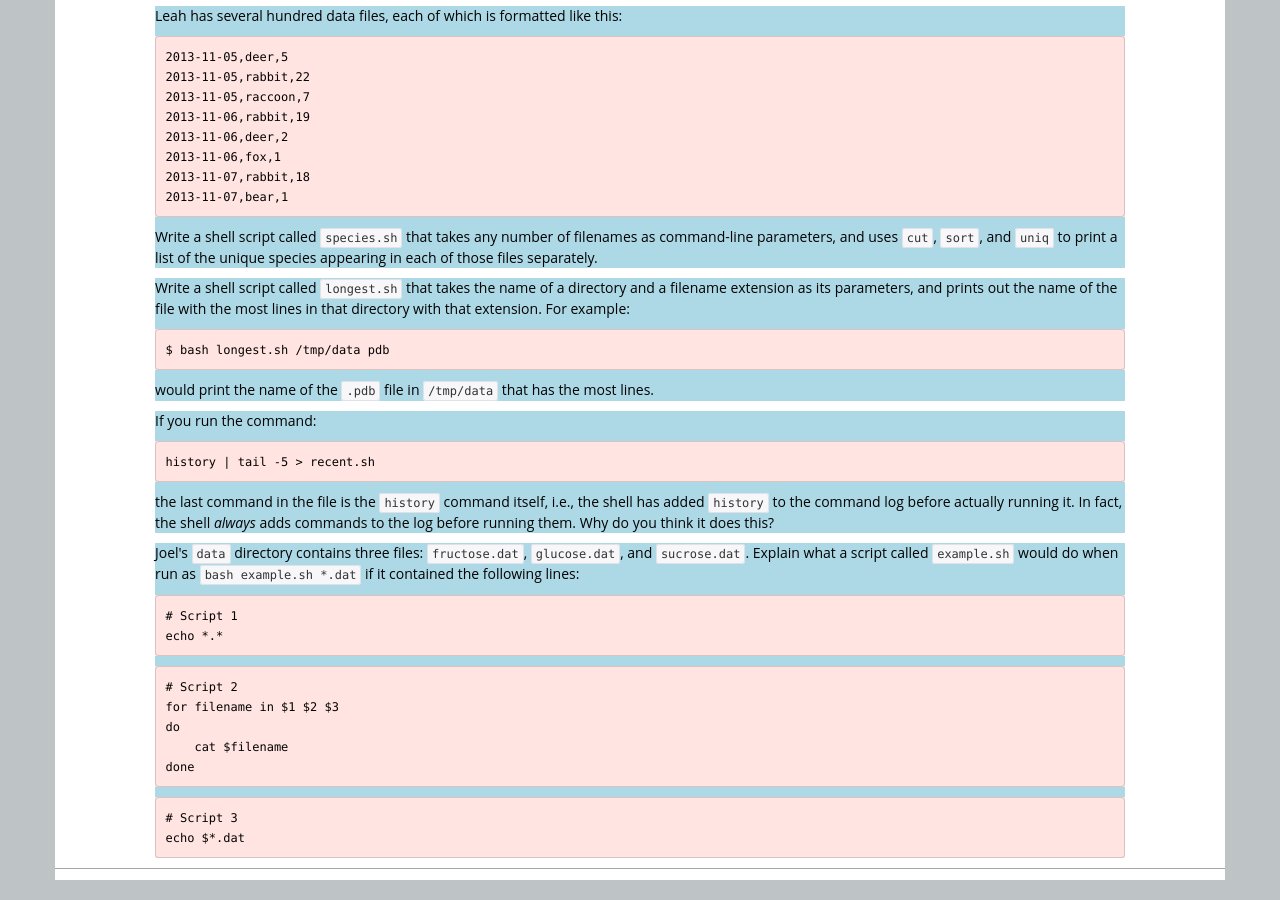
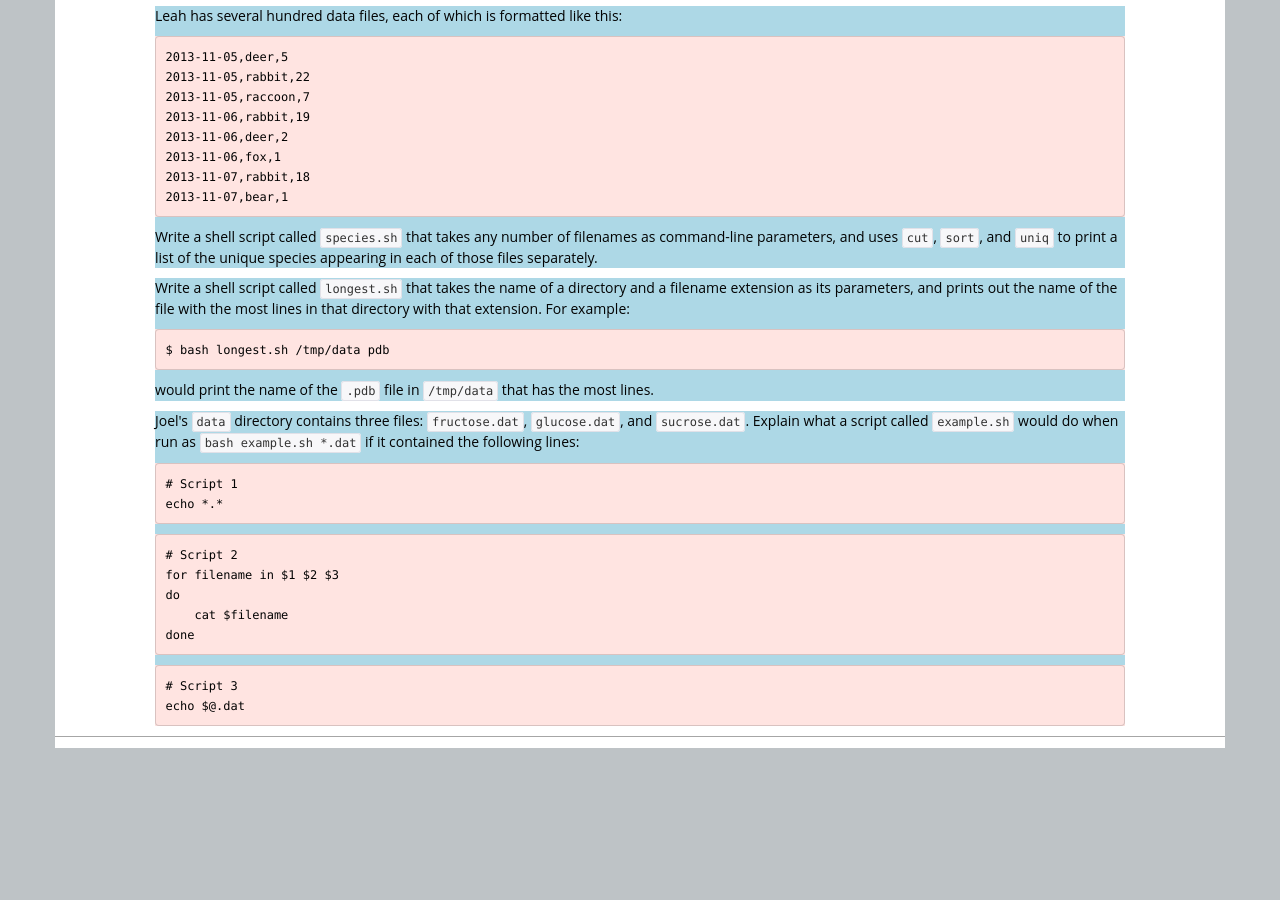
Before and after one commit to SWC-OSG-Workshop/2015-10-27-duke, a Jekyll site: the page built from novice/shell/05-script.md, in a window 1280 px wide and 900 px high, scrolled down 4861 px. Built offline with Jekyll 4.4.1, drawn with Linux system fonts in a browser that asks for light colours; after the commit the page ends 5629 px from its top, so only the background shows below that.

Commit message:
Modified shell script exercises

```diff
--- a/novice/shell/05-script.md
+++ b/novice/shell/05-script.md
@@ -416,6 +416,7 @@ would print the name of the `.pdb` file in `/tmp/data` that has
 the most lines.
 </div>
 
+<!--
 <div class="challenge" markdown="1">
 If you run the command:
 
@@ -428,7 +429,7 @@ the shell has added `history` to the command log before actually
 running it. In fact, the shell *always* adds commands to the log
 before running them. Why do you think it does this?
 </div>
-
+-->
 <div class="challenge" markdown="1">
 Joel's `data` directory contains three files: `fructose.dat`,
 `glucose.dat`, and `sucrose.dat`. Explain what a script called
@@ -450,7 +451,7 @@ done
 
 ~~~
 # Script 3
-echo $*.dat
+echo $@.dat
 ~~~
 
 </div>
```
